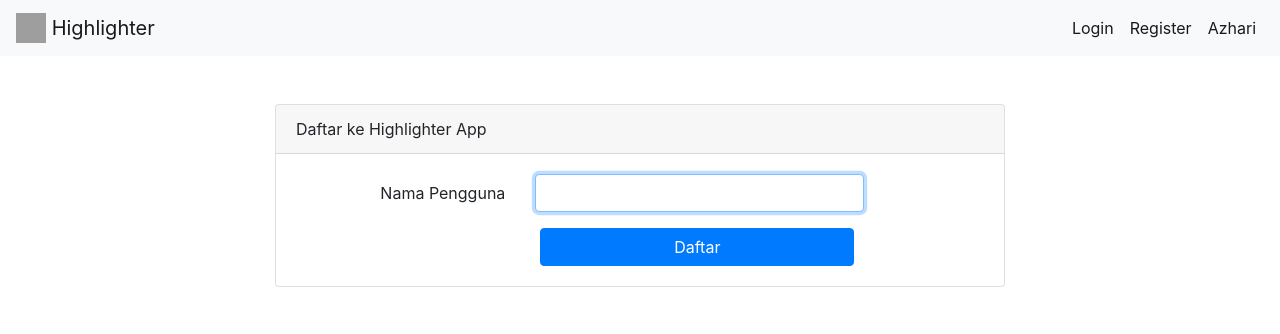
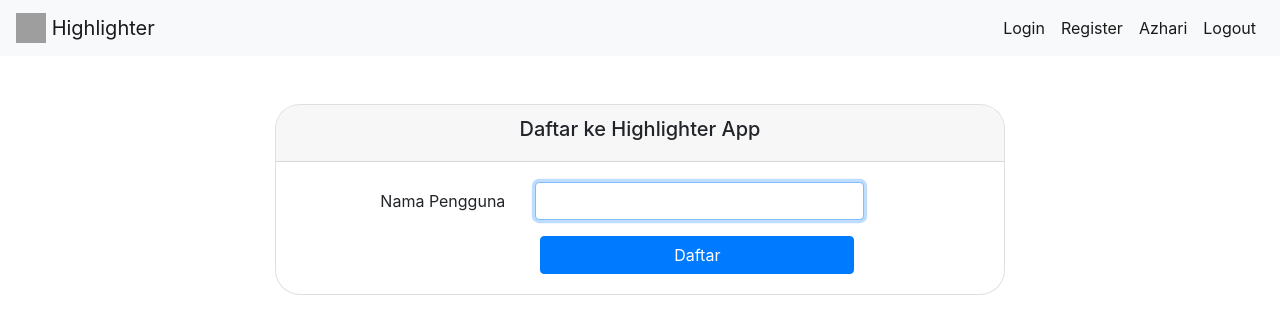
Before and after one commit to azharimm/code-highlighter, a Vue app: page /register in a window 1280 px wide. Shown: the top 334 px of the page. Built offline with nearby package versions, Linux system fonts and the light colour scheme; grey boxes are pictures that could not be loaded.

Commit message:
+ card component

```diff
--- /dev/null
+++ b/src/components/Card.vue
@@ -0,0 +1,25 @@
+<template>
+    <div class="card">
+        <div class="card-header">
+            <slot name="card-header"></slot>
+        </div>
+        <div class="card-body">
+            <slot name="card-body"></slot>
+        </div>
+    </div>
+</template>
+
+<style scoped>
+.card {
+    border-radius: 25px;
+}
+
+.card-header {
+    border-top-left-radius: 25px;
+    border-top-right-radius: 25px;
+}
+
+.card:hover {
+    box-shadow: 0 0 11px rgba(33,33,33,.2);
+}
+</style>
--- a/src/components/Navbar.vue
+++ b/src/components/Navbar.vue
@@ -40,6 +40,11 @@
 						Azhari
 					</router-link>
 				</li>
+				<li class="nav-item active">
+					<router-link tag="a" to="/" class="nav-link">
+						Logout
+					</router-link>
+				</li>
 			</ul>
 		</div>
 	</nav>
--- a/src/pages/Login.vue
+++ b/src/pages/Login.vue
@@ -2,9 +2,11 @@
     <Container class="mt-5">
         <Row class="row justify-content-center">
             <Cols class="col-md-8">
-                <div class="card">
-                    <div class="card-header">Masuk ke Highlighter App</div>
-                    <div class="card-body">
+                <Card>
+                    <template v-slot:card-header>
+                        <center><h5>Masuk ke Highlighter App</h5></center>
+                    </template>
+                    <template v-slot:card-body>
                         <form action="" method="">
                             <div class="form-group row">
                                 <label for="email_address" class="col-md-4 col-form-label text-md-right">
@@ -21,8 +23,8 @@
                                 </button>
                             </div>
                         </form>
-                    </div>
-                </div>
+                    </template>
+                </Card>
             </Cols>
         </Row>
     </Container>
@@ -32,12 +34,14 @@
 import Container from "../components/Container";
 import Row from "../components/Row";
 import Cols from "../components/Cols";
+import Card from "../components/Card";
 
 export default {
     components: {
         Container,
         Row,
-        Cols
+        Cols,
+        Card
     }
 }
 </script>
--- a/src/pages/Register.vue
+++ b/src/pages/Register.vue
@@ -2,9 +2,11 @@
     <Container class="mt-5">
         <Row class="row justify-content-center">
             <Cols class="col-md-8">
-                <div class="card">
-                    <div class="card-header">Daftar ke Highlighter App</div>
-                    <div class="card-body">
+                <Card>
+                    <template v-slot:card-header>
+                        <center><h5>Daftar ke Highlighter App</h5></center>
+                    </template>
+                    <template v-slot:card-body>
                         <form action="" method="">
                             <div class="form-group row">
                                 <label for="email_address" class="col-md-4 col-form-label text-md-right">
@@ -21,8 +23,8 @@
                                 </button>
                             </div>
                         </form>
-                    </div>
-                </div>
+                    </template>
+                </Card>
             </Cols>
         </Row>
     </Container>
@@ -32,12 +34,14 @@
 import Container from "../components/Container";
 import Row from "../components/Row";
 import Cols from "../components/Cols";
+import Card from "../components/Card";
 
 export default {
     components: {
         Container,
         Row,
-        Cols
+        Cols,
+        Card
     }
 }
 </script>
```
